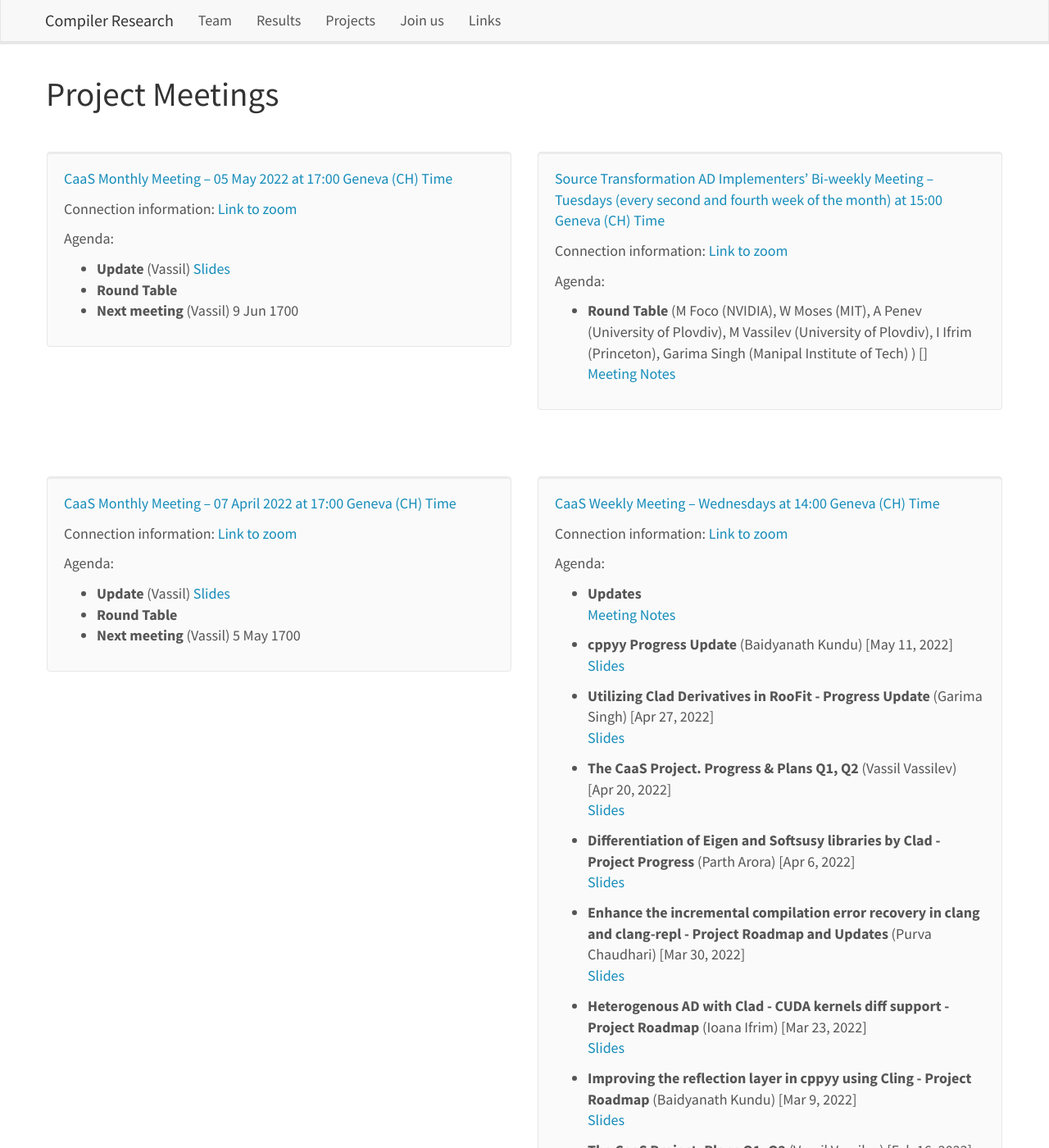
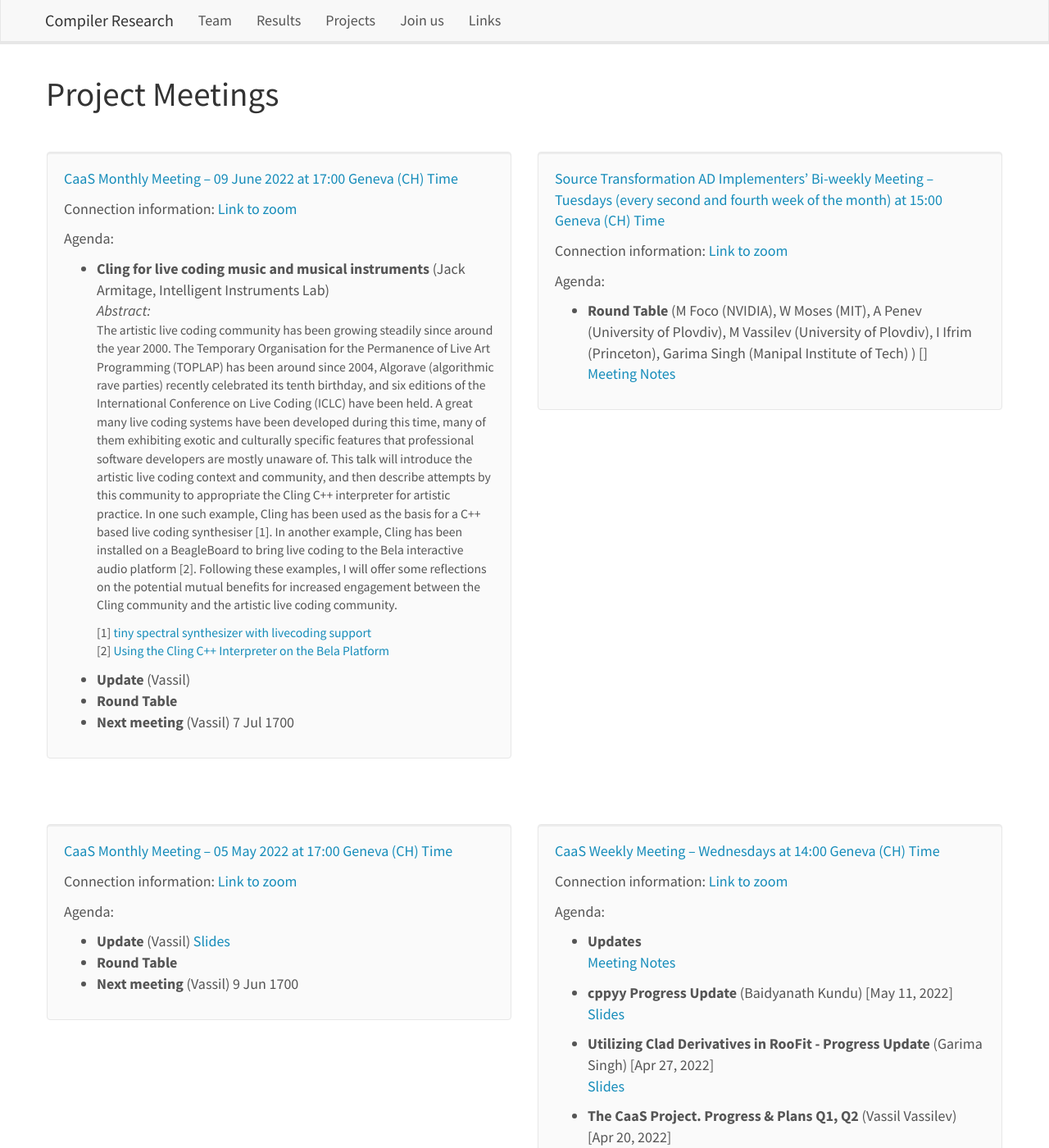
Before and after one commit to vgvassilev/clad, a Jekyll site: the page built from _pages/meetings.md, in a window 1280 px wide and 1400 px high. Shown: the whole window at 82% size. Built offline with Jekyll 4.4.1, drawn with Linux system fonts in a browser that asks for light colours; nearby versions of some CDN libraries; a style sheet for code colours, icons or effects is not loaded; some of the changed text lies outside the part shown.

Commit message:
Add info about the June monthly meeting.

```diff
--- a/_data/meetinglist.yml
+++ b/_data/meetinglist.yml
@@ -1,3 +1,39 @@
+- name: "CaaS Monthly Meeting"
+  date: 2022-06-09 17:00:00 +0200
+  time_cest: "17:00"
+  connect: "[Link to zoom](https://princeton.zoom.us/j/92393493356?pwd=SHYxY0MxdFNPZm5wdzRCeDZxK3VYQT09)"
+  label: caas_09Jul2022
+  agenda:
+    - title: "Cling for live coding music and musical instruments"
+      speaker: "Jack Armitage, Intelligent Instruments Lab"
+      description: |
+        The artistic live coding community has been growing steadily since
+        around the year 2000. The Temporary Organisation for the Permanence of
+        Live Art Programming (TOPLAP) has been around since 2004, Algorave
+        (algorithmic rave parties) recently celebrated its tenth birthday, and
+        six editions of the International Conference on Live Coding (ICLC) have
+        been held. A great many live coding systems have been developed during
+        this time, many of them exhibiting exotic and culturally specific
+        features that professional software developers are mostly unaware of.
+        This talk will introduce the artistic live coding context and
+        community, and then describe attempts by this community to appropriate
+        the Cling C++ interpreter for artistic practice. In one such example,
+        Cling has been used as the basis for a C++ based live coding
+        synthesiser [1]. In another example, Cling has been installed on a
+        BeagleBoard to bring live coding to the Bela interactive audio
+        platform [2]. Following these examples, I will offer some reflections
+        on the potential mutual benefits for increased engagement between the
+        Cling community and the artistic live coding community.
+
+        [1] [tiny spectral synthesizer with livecoding support](https://github.com/nwoeanhinnogaehr/tinyspec-cling)\
+        [2] [Using the Cling C++ Interpreter on the Bela Platform](https://gist.github.com/jarmitage/6e411ae8746c04d6ecbee1cbc1ebdcd4)
+    - title: Update
+      speaker: Vassil
+    - title: Round Table
+    - title: Next meeting
+      speaker: Vassil
+      link: 7 Jul 1700
+
 - name: "CaaS Monthly Meeting"
   date: 2022-05-05 17:00:00 +0200
   time_cest: "17:00"
```
